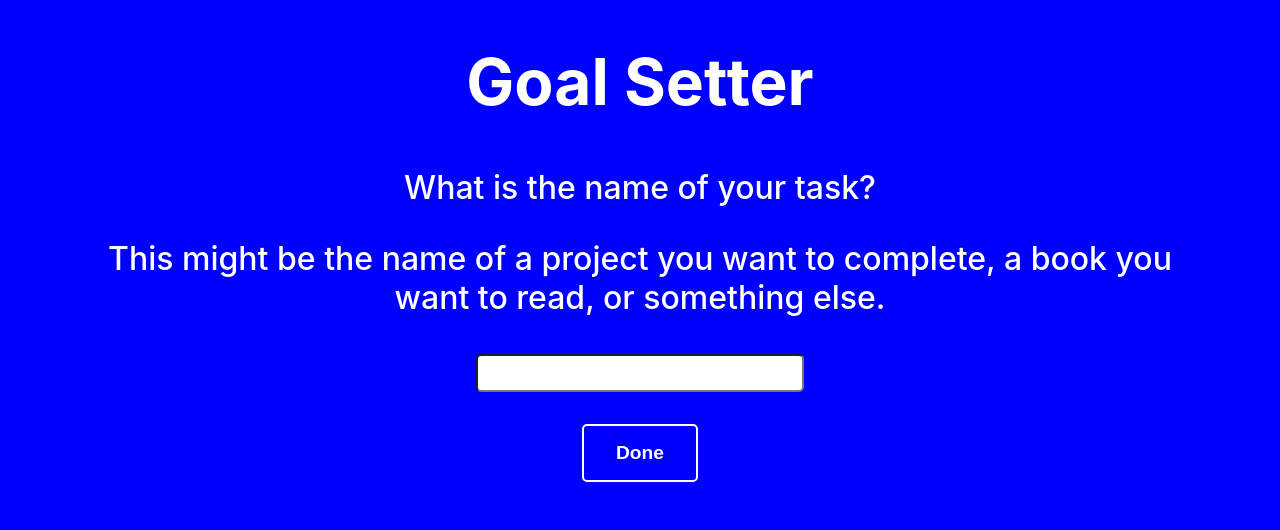
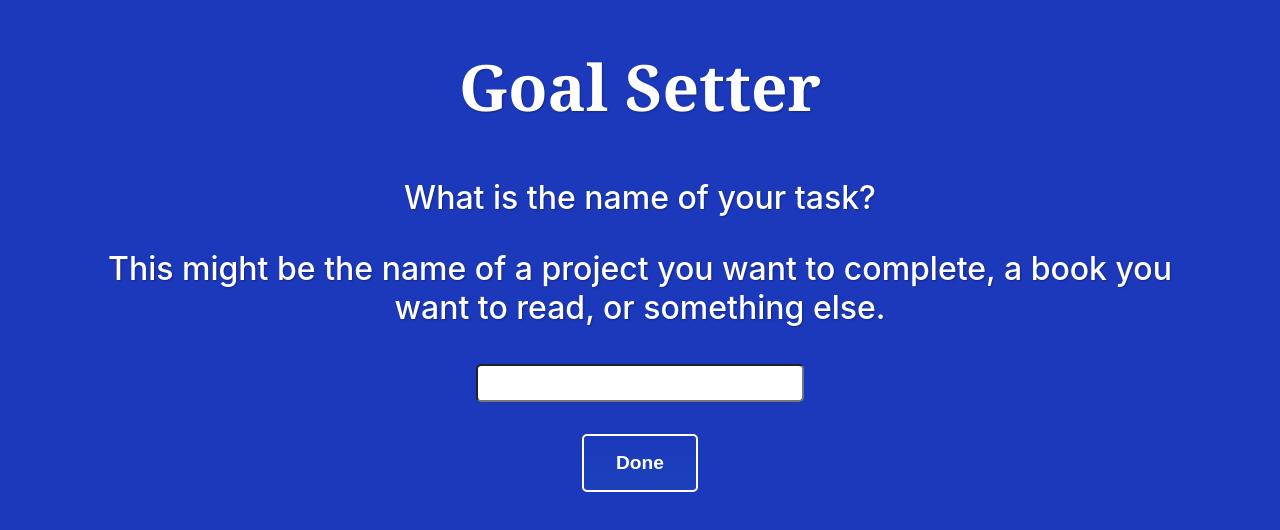
Before and after one commit to joseph-ford10/goal-setter, a React (Create React App) app: page /form in a window 1280 px wide. Shown: the top 530 px of the page. Built offline with nearby package versions, Linux system fonts and the light colour scheme.

Commit message:
Add font styling

```diff
--- a/src/index.css
+++ b/src/index.css
@@ -4,11 +4,13 @@ body {
     sans-serif;
   -webkit-font-smoothing: antialiased;
   -moz-osx-font-smoothing: grayscale;
-  background-color: blue;
+  background-color: #1c39bb;
   color: white;
   font-size: 2rem;
   text-align: center;
+  text-shadow: 1px 1px 2px rgba(0, 0, 0, 0.3)
 }
+
 
 code {
   font-family: source-code-pro, Menlo, Monaco, Consolas, 'Courier New',
@@ -18,13 +20,14 @@ code {
 button {
   border-style: solid;
   border-color: white;
-  background-color: blue;
+  background-color: #1c39bb;
   color: white;
   cursor: pointer;
   border-radius: 5px;
   padding: 1rem 2rem;
   font-weight: bold;
   font-size: 1.2rem;
+  background-image: linear-gradient(to bottom, #1c39bb, #1c41bb )
 }
 
 .fadeIn {
@@ -71,10 +74,6 @@ input {
   margin-bottom: 2rem;
 }
 
-.radioItem1 {
-  margin-left: 5rem;
+h1 {
+  font-family: Georgia;
 }
-
-.radioItem2 {
-  margin-right: 5rem;
-}
```
